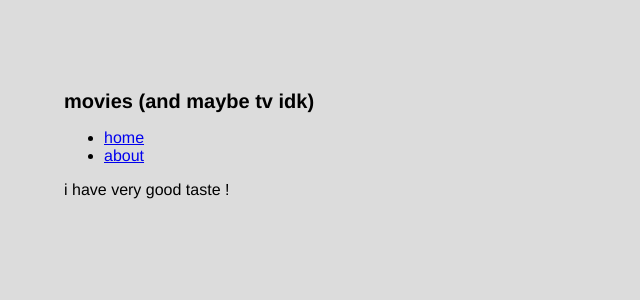
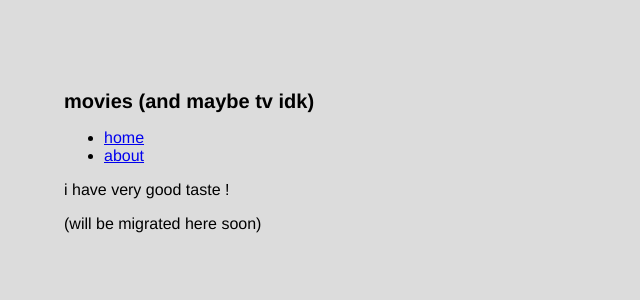
Before and after one commit to radicula/radicula.github.io, a Jekyll site: the page built from reviews/movies/index.md, in a window 1280 px wide. Shown: the top 300 px of the page, without its empty margins (0-640 px from the left). Built offline with Jekyll 4.4.1, drawn with Linux system fonts in a browser that asks for light colours.

Commit message:
add message

```diff
--- a/reviews/movies/index.md
+++ b/reviews/movies/index.md
@@ -5,6 +5,8 @@ title: "movies (and maybe tv idk)"
 
 i have very good taste !
 
+(will be migrated here soon)
+
 {% for post in site.categories.movies %}
 
 - {{ post.date | date_to_string }} - [{{ post.title }}]({{ post.url }})
```
